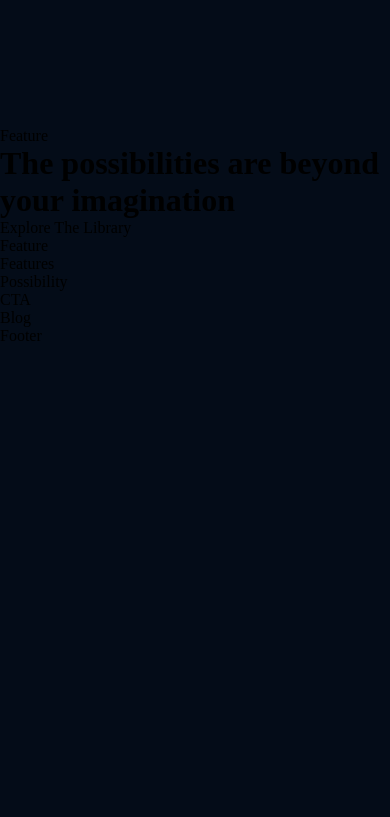
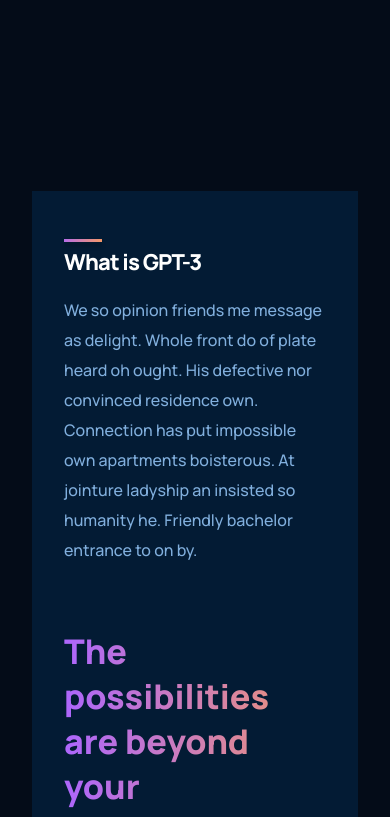
Before and after one commit to Oubaida996/React-GPT-3, a React (Create React App) app: page / in a window 390 px wide. Shown: the part 1689-2506 px from the top of the page. Before the commit the page ends 2034 px from the top, so only its background shows below. Built offline with nearby package versions, Linux system fonts and the light colour scheme.

Commit message:
Finish style for whatgpt3 section

```diff
--- a/src/components/feature/Feature.jsx
+++ b/src/components/feature/Feature.jsx
@@ -1,10 +1,18 @@
 import React from 'react';
 import './feature.css';
 
-function Feature () {
-    return (
-        <div>Feature</div>
-    )
+function Feature({ title, text }) {
+  return (
+    <div className='gpt3__whatgpt3-container__feature'>
+      <div className='gpt3__whatgpt3-container__feature-title'>
+        <div></div>
+        <h1>{title}</h1>
+      </div>
+      <div className='gpt3__whatgpt3-container__feature-text'>
+        <p>{text}</p>
+      </div>
+    </div>
+  );
 }
 
-export default Feature
+export default Feature;
--- a/src/components/feature/feature.css
+++ b/src/components/feature/feature.css
@@ -0,0 +1,60 @@
+.gpt3__whatgpt3-container__feature {
+  width: 100%;
+  display: flex;
+  justify-content: space-between;
+  align-items: flex-start;
+  margin: 1rem;
+}
+
+.gpt3__whatgpt3-container__feature-title {
+  flex: 1;
+  max-width: 180px;
+  margin-right: 2rem;
+}
+
+.gpt3__whatgpt3-container__feature-title div {
+  width: 38px;
+  height: 3px;
+  background: var(--gradient-bar);
+  box-shadow: 0 4px 4px rgba(0, 0, 0, 0.25);
+  margin-bottom: 0.25rem;
+}
+
+.gpt3__whatgpt3-container__feature-title h1 {
+  font-family: var(--font-family);
+  font-weight: 800;
+  font-size: 24px;
+  line-height: 1.2;
+  letter-spacing: -0.04em;
+  color: #ffffff;
+}
+
+.gpt3__whatgpt3-container__feature-text {
+  display: flex;
+  flex: 2;
+  max-width: 731px;
+}
+.gpt3__whatgpt3-container__feature-text p {
+  font-family: 'Manrope';
+  font-weight: 500;
+  font-size: 16px;
+  line-height: 30px;
+  color: var(--color-text);
+}
+
+@media screen and (max-width: 550px) {
+  .gpt3__whatgpt3-container__feature {
+    margin: 1rem 0;
+    flex-direction: column;
+
+  }
+  .gpt3__whatgpt3-container__feature-title h1 {
+    font-size: 20px;
+    line-height: 1.5;
+    margin-bottom: 1rem;
+  }
+  .gpt3__whatgpt3-container__feature-title p {
+    font-size: 16px;
+    line-height: 1;
+  }
+}
--- a/src/container/whatGPT3/WhatGPT3.jsx
+++ b/src/container/whatGPT3/WhatGPT3.jsx
@@ -5,18 +5,32 @@
 
 function WhatGPT3() {
   return (
-    <div gpt3__whatgpt3 section__margin id='wgpt3'>
-      <div gpt3__whatgpt3-feature>
-        <Feature />
+    <div className='gpt3__whatgpt3 section__margin' id='wgpt3'>
+      <div className='gpt3__whatgpt3-feature'>
+        <Feature
+          title='What is GPT-3'
+          text='We so opinion friends me message as delight. Whole front do of plate heard oh ought. His defective nor convinced residence own. Connection has put impossible own apartments boisterous. At jointure ladyship an insisted so humanity he. Friendly bachelor entrance to on by.'
+        />
       </div>
-      <div gpt3__whatgpt3-heading>
-        <h1 className='gradient-text'>
+      <div className='gpt3__whatgpt3-heading'>
+        <h1 className='gradient__text'>
           The possibilities are beyond your imagination
         </h1>
         <p>Explore The Library</p>
       </div>
-      <div gpt3__whatgpt3-container>
-        <Feature />
+      <div className='gpt3__whatgpt3-container'>
+        <Feature
+          title='Chatbots'
+          text='We so opinion friends me message as delight. Whole front do of plate heard oh ought. '
+        />
+        <Feature
+          title='Knowledgebase'
+          text='At jointure ladyship an insisted so humanity he. Friendly bachelor entrance to on by. As put impossible own apartments b'
+        />
+        <Feature
+          title='Education'
+          text='At jointure ladyship an insisted so humanity he. Friendly bachelor entrance to on by. As put impossible own apartments b'
+        />
       </div>
     </div>
   );
--- a/src/container/whatGPT3/whatGPT3.css
+++ b/src/container/whatGPT3/whatGPT3.css
@@ -0,0 +1,102 @@
+.gpt3__whatgpt3 {
+  display: flex;
+  flex-direction: column;
+  flex: 1;
+  justify-content: space-between;
+  align-items: stretch;
+  padding: 2rem;
+  background-color: var(--color-footer);
+}
+
+.gpt3__whatgpt3-feature {
+  display: flex;
+}
+
+.gpt3__whatgpt3-heading {
+  display: flex;
+  flex: 1;
+  justify-content: space-between;
+  align-items: flex-start;
+  font-family: var(--font-family);
+  margin: 3rem 0 1rem;
+}
+
+.gpt3__whatgpt3-heading h1 {
+  max-width: 512px;
+  font-weight: 800;
+  font-size: 34px;
+  line-height: 45px;
+}
+
+.gpt3__whatgpt3-heading p {
+  color: var(--color-subtext);
+  font-weight: 500;
+  font-size: 16px;
+  line-height: 30px;
+  cursor: pointer;
+}
+
+.gpt3__whatgpt3-container {
+  display: flex;
+  margin-top: 3rem;
+}
+
+.gpt3__whatgpt3-container .gpt3__whatgpt3-container__feature p {
+  max-width: 700px;
+}
+
+.gpt3__whatgpt3-container .gpt3__whatgpt3-container__feature {
+  display: flex;
+  flex-direction: column;
+}
+
+.gpt3__whatgpt3-container
+  .gpt3__whatgpt3-container__feature
+  .gpt3__whatgpt3-container__feature-title
+  h1 {
+  margin-bottom: 4rem;
+}
+
+
+@media screen and (max-width: 800px) {
+  .gpt3__whatgpt3-heading {
+    flex-direction: column;
+    margin-bottom: 0;
+  }
+  .gpt3__whatgpt3-heading h1 {
+    margin-bottom: 2rem;
+  }
+
+  .gpt3__whatgpt3-container {
+    flex-wrap: wrap;
+  }
+
+    .gpt3__whatgpt3-container__feature
+    .gpt3__whatgpt3-container__feature-title
+    h1 {
+        font-size: 22px;
+    margin-bottom: 1rem;
+  }
+}
+
+
+
+@media screen and (max-width: 550px) {
+  .gpt3__whatgpt3-heading {
+    flex-direction: column;
+    margin-bottom: 0;
+  }
+  .gpt3__whatgpt3-heading h1 {
+    margin-bottom: 2rem;
+  }
+
+  .gpt3__whatgpt3-container {
+    flex-wrap: wrap;
+  }
+  .gpt3__whatgpt3-container
+    .gpt3__whatgpt3-container__feature
+    .gpt3__whatgpt3-container__feature-title
+    h1 {
+    margin-bottom: 1rem;
+  }
+}
```
Also changed, not shown: src/container/features/Features.jsx (+6 -4 lines).
